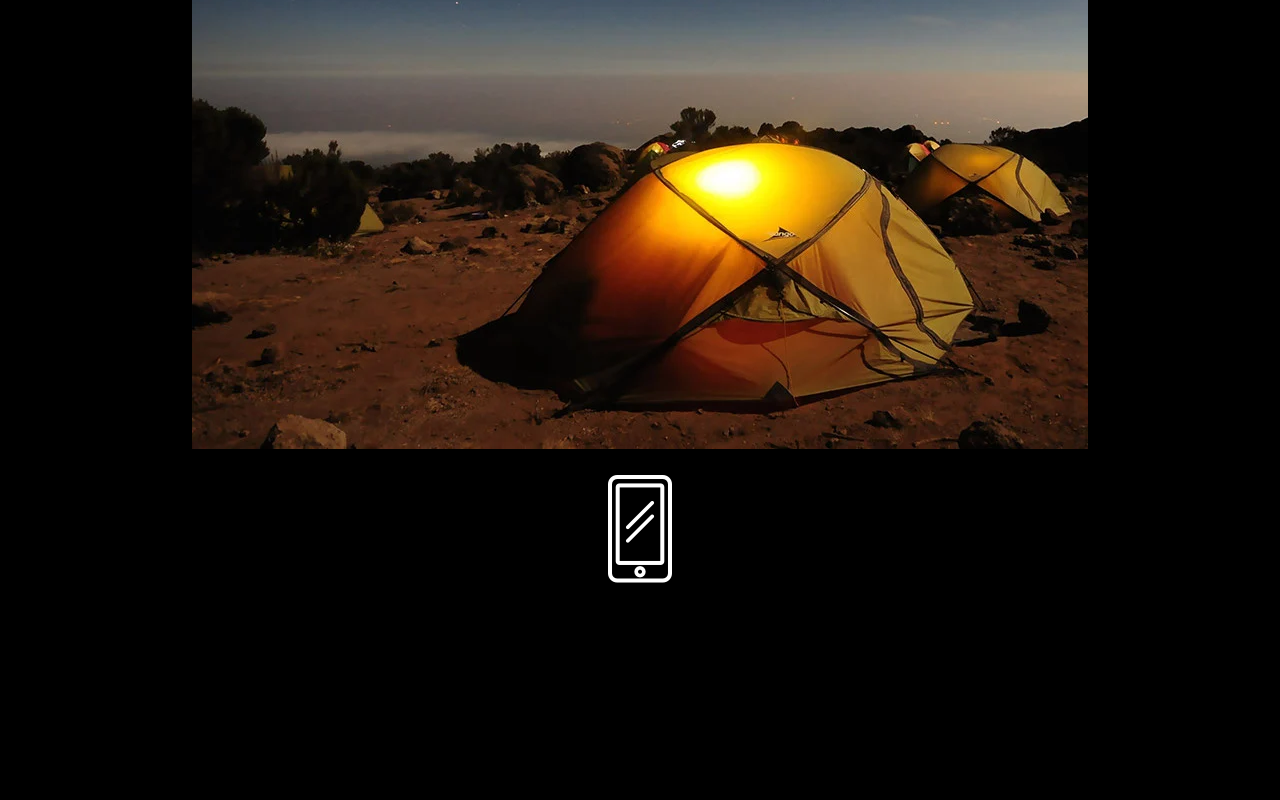
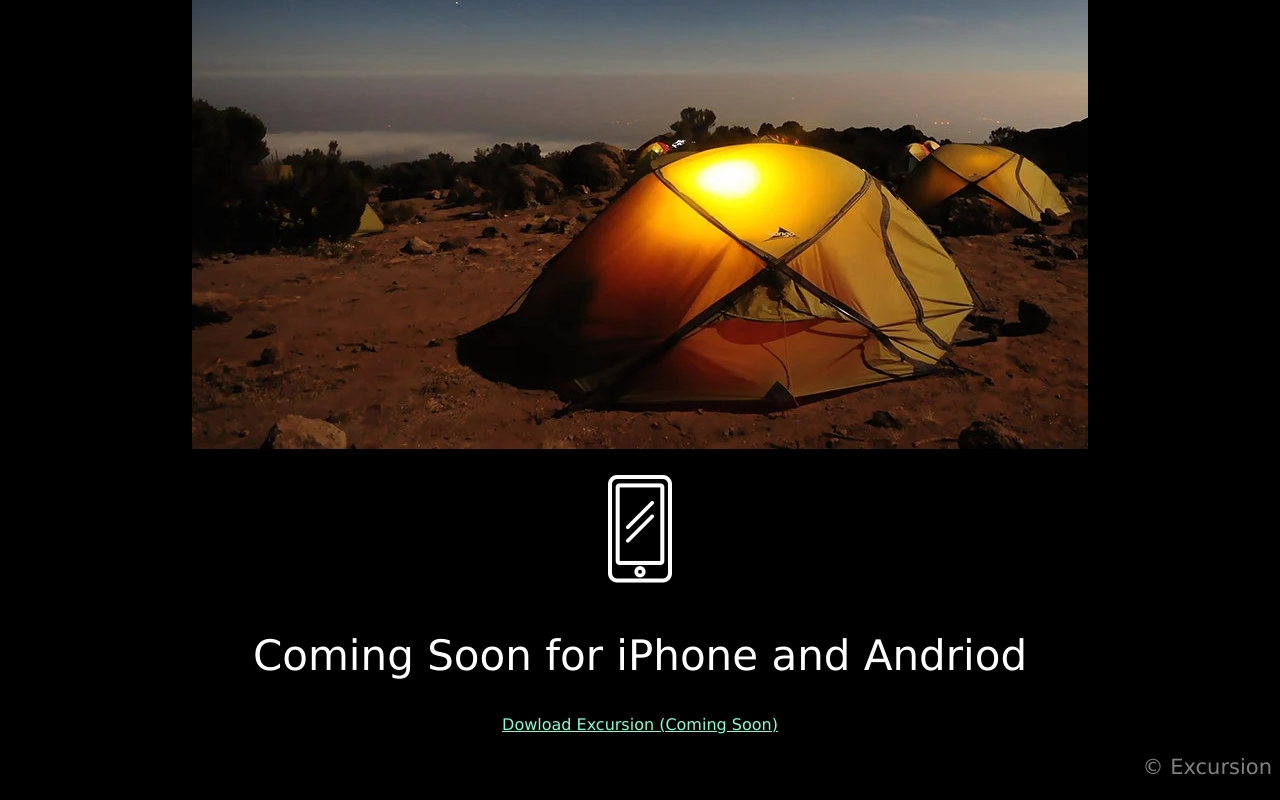
Before and after one commit to MichaelAChilders/excursion, a plain HTML site: page index.html in a window 1280 px wide. Shown: the part 543-1343 px from the top of the page. Before the commit the page ends 1152 px from the top, so only its background shows below. Drawn offline with Linux system fonts and the light colour scheme.

Commit message:
Added footer and bottom a tag

```diff
--- a/index.html
+++ b/index.html
@@ -22,6 +22,7 @@
     <div>
 
 </section>
+
 <!--Second supporting section-->
 
 <section id="section2">
@@ -41,9 +42,16 @@
       <p>
         <img class="phone" src="./resources/phone.webp" alt="">
       </p>
+      <h2>Coming Soon for iPhone and Andriod</h2>
+      <a href="https://www.codecademy.com/learn">Dowload Excursion (Coming Soon)</a>
 
 </div>
 </section>
+
+<!--Footer-->
+<footer>
+    <p> &copy; Excursion</p>
+</footer>
 
 
 
```
